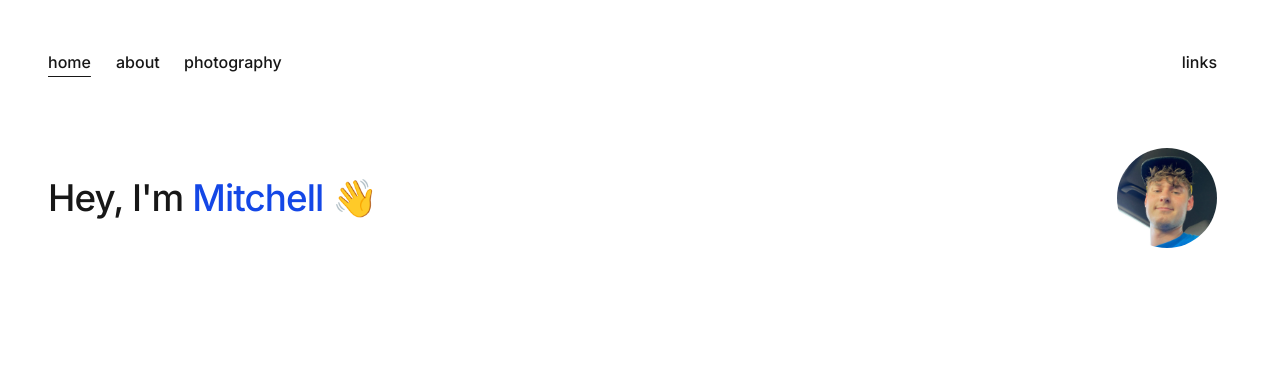
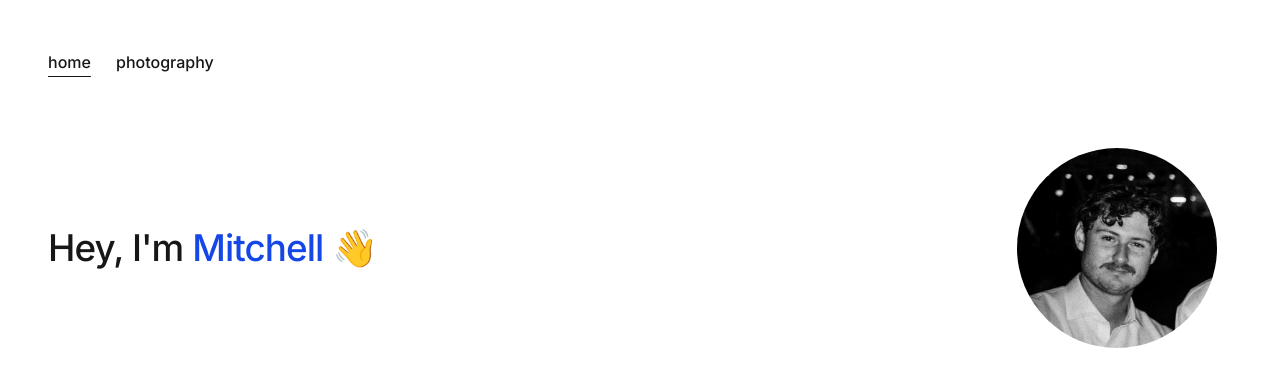
Before and after one commit to mitchellsolomon/rmsolo.com, a Next.js app: page / in a window 1280 px wide. Shown: the top 386 px of the page. Built offline with nearby package versions, Linux system fonts and the light colour scheme.

Commit message:
Refine site navigation and portrait

```diff
--- a/src/app/(site)/about/page.tsx
+++ /dev/null
@@ -1,14 +0,0 @@
-import type { Metadata } from "next";
-
-export const metadata: Metadata = { title: "About | Mitchell Solomon" };
-
-export default function About() {
-  return (
-    <div>
-      <h1 className="page-title mb-6">About me</h1>
-      <p className="max-w-prose text-base leading-relaxed text-neutral-700 sm:text-lg">
-        I&apos;m a web developer, tech enthusiast, and guitar player.
-      </p>
-    </div>
-  );
-}
--- a/src/app/(site)/page.tsx
+++ b/src/app/(site)/page.tsx
@@ -6,17 +6,19 @@ export default function Home() {
     <div className="flex flex-col-reverse items-start justify-between gap-8 sm:flex-row sm:items-center">
       <h1 className="page-title max-w-[24ch]">
         Hey, I&apos;m <span className="text-blue-700">Mitchell</span>{" "}
-        <span role="img" aria-label="waving hand">👋</span>
+        <span role="img" aria-label="waving hand">
+          👋
+        </span>
       </h1>
       <Image
         alt="Mitchell Solomon"
         src={avatar}
-        width={100}
-        height={100}
-        sizes="100px"
+        width={200}
+        height={200}
+        sizes="200px"
         preload
         placeholder="blur"
-        className="size-25 shrink-0 rounded-full"
+        className="size-50 shrink-0 rounded-full"
       />
     </div>
   );
--- a/src/app/components/navbar.tsx
+++ b/src/app/components/navbar.tsx
@@ -5,7 +5,6 @@ import { usePathname } from "next/navigation";
 
 const links = [
   { href: "/", label: "home" },
-  { href: "/about", label: "about" },
   { href: "/photography", label: "photography" },
 ];
 
@@ -13,7 +12,10 @@ export default function Navbar() {
   const pathname = usePathname();
 
   return (
-    <nav aria-label="Main navigation" className="flex flex-wrap items-center justify-between gap-x-4 gap-y-2 text-sm font-medium sm:text-base">
+    <nav
+      aria-label="Main navigation"
+      className="flex flex-wrap items-center justify-between gap-x-4 gap-y-2 text-sm font-medium sm:text-base"
+    >
       <ul className="flex flex-wrap items-center gap-x-4 gap-y-1 sm:gap-x-6">
         {links.map(({ href, label }) => (
           <li key={href}>
@@ -27,14 +29,6 @@ export default function Navbar() {
           </li>
         ))}
       </ul>
-      <a
-        href="https://links.rmsolo.com"
-        target="_blank"
-        rel="noopener noreferrer"
-        className="inline-flex min-h-11 min-w-11 items-center justify-end underline-offset-8 hover:underline"
-      >
-        links<span className="sr-only"> (opens in a new tab)</span>
-      </a>
     </nav>
   );
 }
--- a/src/app/photography/page.tsx
+++ b/src/app/photography/page.tsx
@@ -9,11 +9,15 @@ export const metadata: Metadata = {
 
 export default function PhotographyPage() {
   return (
-    <main id="main-content" tabIndex={-1} className="site-container pb-20 sm:pb-28">
-        <header className="pb-10 sm:pb-14">
-          <h1 className="page-title">Photography</h1>
-        </header>
-        <Gallery photos={photographs} />
+    <main
+      id="main-content"
+      tabIndex={-1}
+      className="site-container pb-20 sm:pb-28"
+    >
+      <header className="pb-10 sm:pb-14">
+        <h1 className="page-title">photography</h1>
+      </header>
+      <Gallery photos={photographs} />
     </main>
   );
 }
```
Also changed, not shown: src/app/avatar.jpg.
